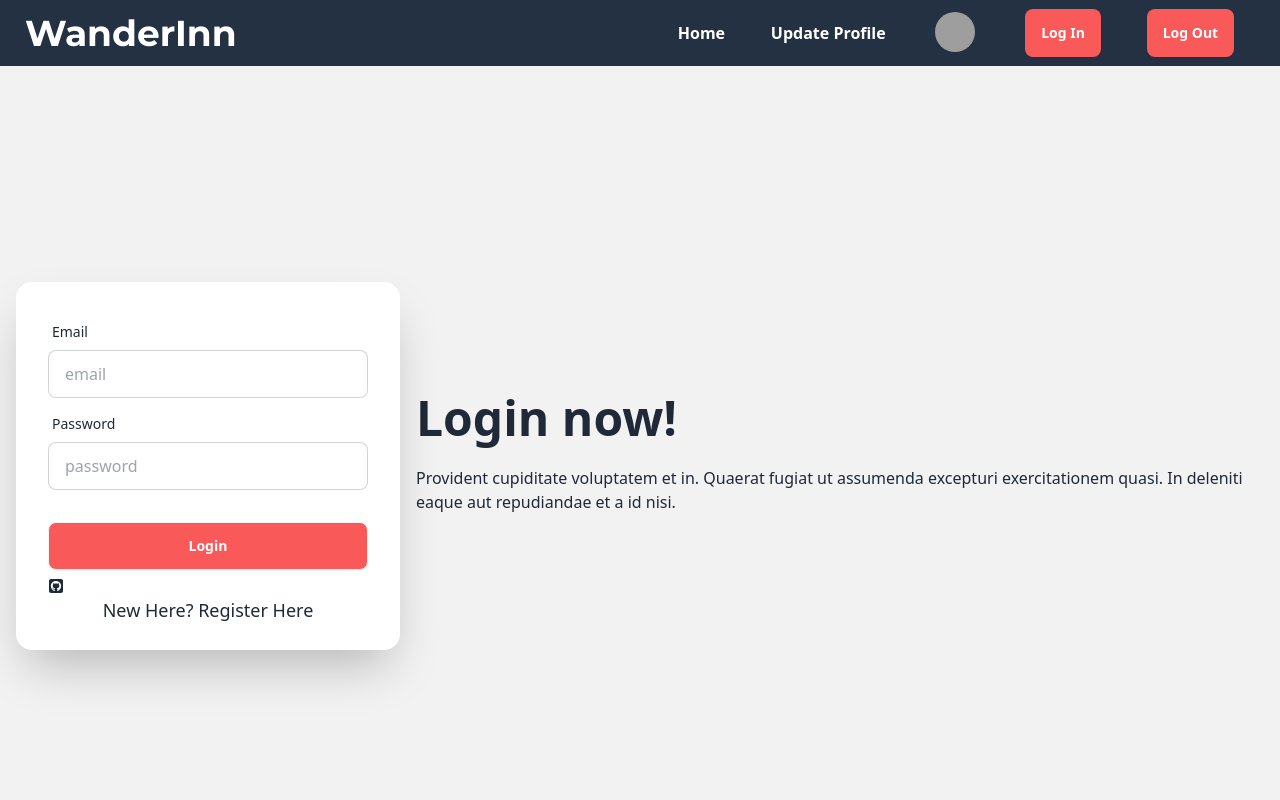
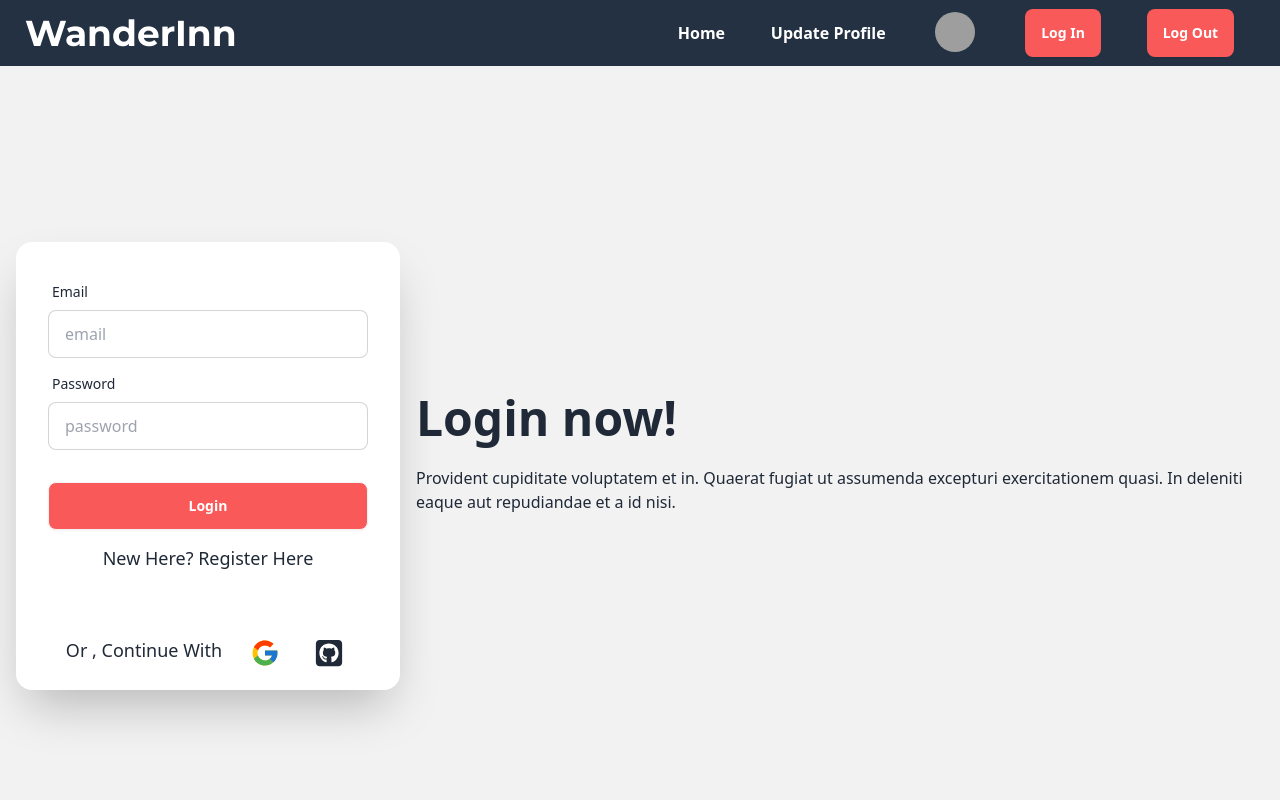
Before and after one commit to RaisaNuzhat/WanderInn, a React (Vite) app: page /login in a window 1280 px wide. Shown: the top 800 px of the page. Built offline with nearby package versions, Linux system fonts and the light colour scheme; no server answers; grey boxes are pictures that could not be loaded.

Commit message:
google login done

```diff
--- a/src/FirebaseProvider/FirebaseProvider.jsx
+++ b/src/FirebaseProvider/FirebaseProvider.jsx
@@ -1,9 +1,14 @@
 /* eslint-disable react/prop-types */
 import { createContext, useEffect, useState } from "react";
-import { createUserWithEmailAndPassword,signInWithEmailAndPassword } from "firebase/auth";
+import { createUserWithEmailAndPassword,signInWithEmailAndPassword ,signInWithPopup} from "firebase/auth";
 import auth from "../firebase/firebase.init";
+import { GoogleAuthProvider } from "firebase/auth";
 import { onAuthStateChanged } from "firebase/auth";
 export const AuthContext = createContext(null);
+
+//social providers
+const googleProvider = new GoogleAuthProvider();
+
 
 const FirebaseProvider = ({children}) => {
     const [user,setUser] = useState(null)
@@ -32,9 +37,15 @@ const FirebaseProvider = ({children}) => {
         {
            return signInWithEmailAndPassword(auth, email, password)
         }
+        //google login
+        const signinWithGoogle = () =>
+        {
+            signInWithPopup(auth, googleProvider)
+        }
     const allvalues = {
         createUser,
-        signinUser
+        signinUser,
+        signinWithGoogle
     }
     return (
 
--- a/src/pages/LogIn.jsx
+++ b/src/pages/LogIn.jsx
@@ -1,11 +1,12 @@
 import { Link } from "react-router-dom";
 import { Helmet } from "react-helmet-async";
 import { FaSquareGithub } from "react-icons/fa6";
+import { FcGoogle } from "react-icons/fc";
 import { useContext } from "react";
 import { AuthContext } from "../FirebaseProvider/FirebaseProvider";
 import { useForm } from "react-hook-form";
 const LogIn = () => {
-    const { signinUser } = useContext(AuthContext)
+    const { signinUser ,signinWithGoogle} = useContext(AuthContext)
     const {
         register,
         handleSubmit,
@@ -60,14 +61,22 @@ const LogIn = () => {
                             <div className="form-control mt-6">
                                 <button className="btn bg-[#f95959] text-white">Login</button>
                             </div>
-                            <FaSquareGithub />
+
+
+
                             <div className="flex justify-center items-center">
-                            <Link to='/register' href="#" className="label-text-alt link link-hover font-medium text-[18px]">New Here? Register Here</Link>
+                            <Link to='/register' href="#" className="label-text-alt link link-hover my-3 font-medium text-[18px]">New Here? Register Here</Link>
 
 
 
                             </div>
                         </form>
+                        <div className="flex gap-4 my-4 items-center justify-center text-3xl cursor-pointer font-medium">
+                            <p className="text-center font-medium text-[18px]">Or , Continue With</p>
+                             <button onClick={() => signinWithGoogle() } className="btn-circle border-none bg-transparent p-3"> <FcGoogle /></button>
+                             <button className="btn-circle border-none bg-transparent p-3 "><FaSquareGithub /></button>
+
+                        </div>
                     </div>
                 </div>
             </div>
```
